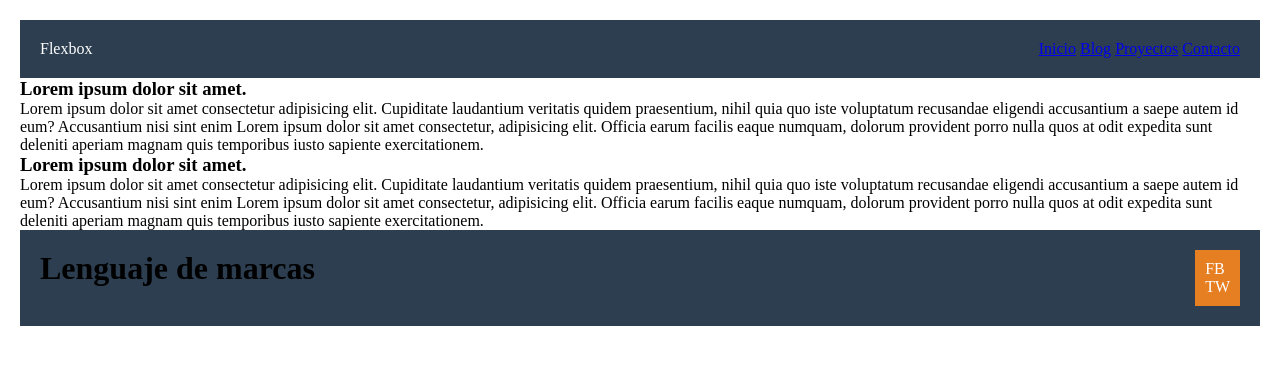
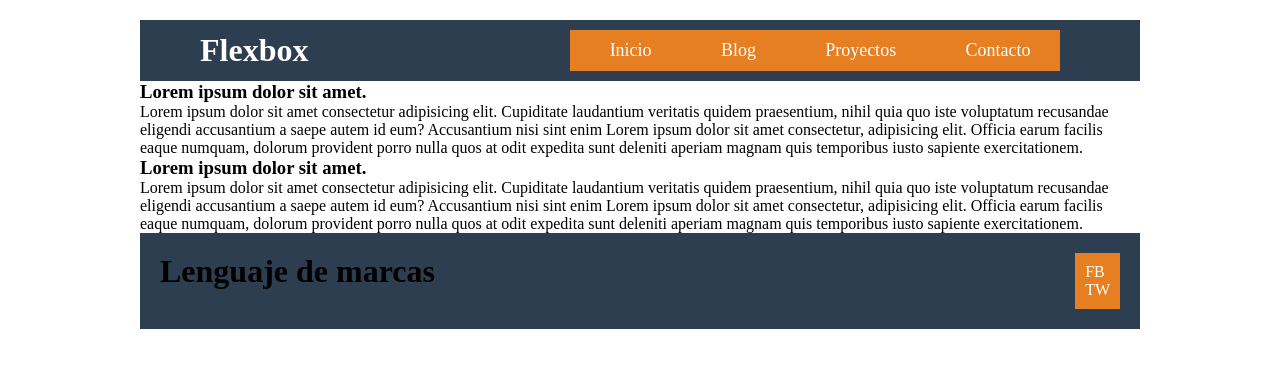
Before and after one commit to dgamero03/proyectogip, a plain HTML site: page index.html in a window 1280 px wide. Drawn offline with Linux system fonts and the light colour scheme.

Commit message:
header y contenedor

```diff
--- a/estilo.css
+++ b/estilo.css
@@ -1,9 +1,13 @@
-/* comentario */
-
 * {
 	margin: 0;
 	padding: 0;
 	box-sizing: border-box;
+}
+.contenedor{
+
+	width: 90%;
+	max-width: 1000px;
+	margin: auto;
 }
 
 body {
@@ -13,21 +17,42 @@ body {
 header {
 	background:#2c3e50;
 	width:100%;
-	padding:20px;
+	padding:10px;
     color: white;
-
-
 	display: flex;
 	justify-content:space-between;
 	align-items:center;
-
 	flex-direction:row;
 	flex-wrap:wrap;
+
 }
 
+header .logo{
+	margin-left: 50px;
+}
 
+nav{
+	width: 50%;
+	display:flex;
+	flex-wrap:wrap;
+	align-items:center;
+	background-color: #e67e22;
+	margin-right: 70px;
+}
 
+nav a {
+	color: #fff;
+	text-decoration: none;
+	font-size: 18px;
+	text-align: center;
+	padding: 10px;
+	margin-left: 10px;
+	flex-grow: 1;
+}
 
+nav a:hover {
+	text-decoration: underline;
+}
 
 footer {
 	background:#2c3e50;
--- a/index.html
+++ b/index.html
@@ -9,10 +9,10 @@
 <body>
 <div class="contenedor">
 
-</div>
+
     <header>
         <div class="logo">
-            <p>Flexbox</p>
+            <h1>Flexbox</h1>
         </div>
 
          <nav>
@@ -72,5 +72,6 @@
 
         </div>
     </footer>
+</div>
 </body>
 </html>
```
